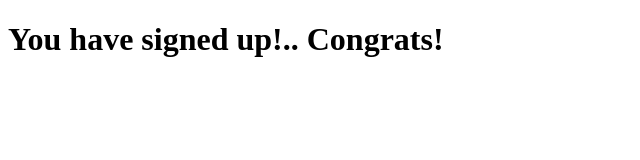
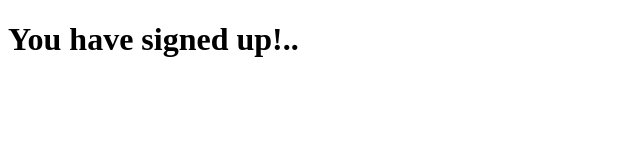
Before and after one commit to jeffreynguyen823/Cloudla, a plain HTML site: page Cloudla/User.html in a window 1280 px wide. Shown: the whole page, without its empty margins (0-640 px from the left). Drawn offline with Linux system fonts and the light colour scheme.

Commit message:
Update User.html

```diff
--- a/Cloudla/User.html
+++ b/Cloudla/User.html
@@ -2,7 +2,7 @@
 <html>
 
 <body>
-    <h1>You have signed up!.. Congrats!</h1>
+    <h1>You have signed up!..</h1>
 
 </body>
 </html>
```
